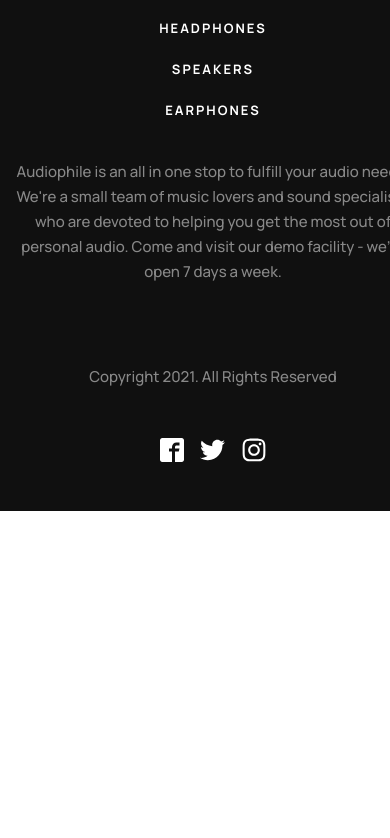
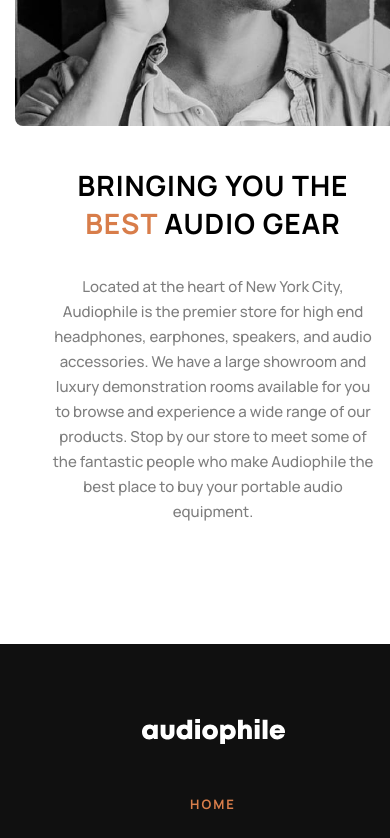
Before and after one commit to digitalabashidze/Audiophile, a React (Vite) app: page / in a window 390 px wide. Shown: the part 3419-4257 px from the top of the page. Before the commit the page ends 3930 px from the top, so only its background shows below. Built offline with nearby package versions, Linux system fonts and the light colour scheme.

Commit message:
add gearSection

```diff
--- a/src/components/AppLayout/AppLayout.tsx
+++ b/src/components/AppLayout/AppLayout.tsx
@@ -4,6 +4,7 @@ import Footer from '../Footer/Footer'
 import HeroSection from '../HeroSection/HeroSection'
 import HeaderCategorySection from '../HeaderCategorySection/HeaderCategorySection'
 import styles from './AppLayout.module.scss'
+import GearSection from '../GearSection/GearSection'
 
 const AppLayout = () => {
 	const location = useLocation()
@@ -26,6 +27,7 @@ const AppLayout = () => {
 			<main className={styles['main-content']}>
 				<Outlet />
 			</main>
+			<GearSection />
 			<Footer />
 		</div>
 	)
--- /dev/null
+++ b/src/components/GearSection/GearSection.module.scss
@@ -0,0 +1,76 @@
+.gear-section {
+	padding-bottom: 12.5rem;
+
+	.wrapper {
+		display: grid;
+		grid-template-columns: repeat(2, 1fr);
+		align-items: center;
+		gap: 2rem;
+
+		.section-desc {
+			width: 100%;
+
+			h2 {
+				max-width: 27.8125rem;
+				margin-bottom: 2rem;
+				span {
+					color: var(--color-accent);
+				}
+			}
+
+			p {
+				opacity: 0.5;
+			}
+		}
+
+		.section-image {
+			border-radius: 0.5rem;
+			overflow: hidden;
+			justify-self: flex-end;
+		}
+	}
+
+	@media (max-width: 1440px) {
+		.section-desc {
+			max-width: 27.8125rem;
+		}
+	}
+
+	@media (max-width: 985px) {
+		padding-bottom: 6rem;
+
+		.wrapper {
+			display: flex;
+			gap: 3.5rem;
+			flex-direction: column-reverse;
+
+			.section-desc {
+				width: 85%;
+				max-width: unset;
+				text-align: center;
+
+				h2 {
+					max-width: unset;
+				}
+			}
+		}
+	}
+
+	@media (max-width: 560px) {
+		padding-bottom: 7.5rem;
+
+		.wrapper {
+			gap: 2.5rem;
+
+			.section-desc {
+				max-width: 20.45rem;
+
+				h2 {
+					font-size: 1.75rem;
+					line-height: normal;
+					letter-spacing: 0.0625rem;
+				}
+			}
+		}
+	}
+}
--- /dev/null
+++ b/src/components/GearSection/GearSection.tsx
@@ -0,0 +1,36 @@
+import Img from '@images/shared/desktop/image-best-gear.jpg'
+import ImgTablet from '@images/shared/tablet/image-best-gear.jpg'
+import ImgMobile from '@images/shared/mobile/image-best-gear.jpg'
+import styles from './GearSection.module.scss'
+
+const GearSection = () => {
+	return (
+		<div className={styles['gear-section']}>
+			<div className='container'>
+				<div className={styles['wrapper']}>
+					<div className={styles['section-desc']}>
+						<h2>
+							Bringing you the <span>best</span> audio gear
+						</h2>
+						<p>
+							Located at the heart of New York City, Audiophile is the premier
+							store for high end headphones, earphones, speakers, and audio
+							accessories. We have a large showroom and luxury demonstration
+							rooms available for you to browse and experience a wide range of
+							our products. Stop by our store to meet some of the fantastic
+							people who make Audiophile the best place to buy your portable
+							audio equipment.
+						</p>
+					</div>
+					<picture className={styles['section-image']}>
+						<source media='(max-width: 560px)' srcSet={ImgMobile} />
+						<source media='(max-width: 985px)' srcSet={ImgTablet} />
+						<img src={Img} alt='Gear' />
+					</picture>
+				</div>
+			</div>
+		</div>
+	)
+}
+
+export default GearSection
--- a/src/pages/Home/Home.module.scss
+++ b/src/pages/Home/Home.module.scss
@@ -1,13 +1,5 @@
 .categories-section {
 	padding: 12.5rem 0 10.5rem;
-
-	@media (max-width: 1024px) {
-		padding: 9rem 0 6rem;
-	}
-
-	@media (max-width: 767px) {
-		padding: 6rem 0 7.5rem;
-	}
 }
 
 .section-one {
@@ -21,3 +13,18 @@
 .section-three {
 	padding-bottom: 10rem;
 }
+
+@media (max-width: 1024px) {
+	.categories-section {
+		padding: 9rem 0 6rem;
+	}
+	.section-three {
+		padding-bottom: 6rem;
+	}
+}
+
+@media (max-width: 767px) {
+	.categories-section {
+		padding: 6rem 0 7.5rem;
+	}
+}
```
